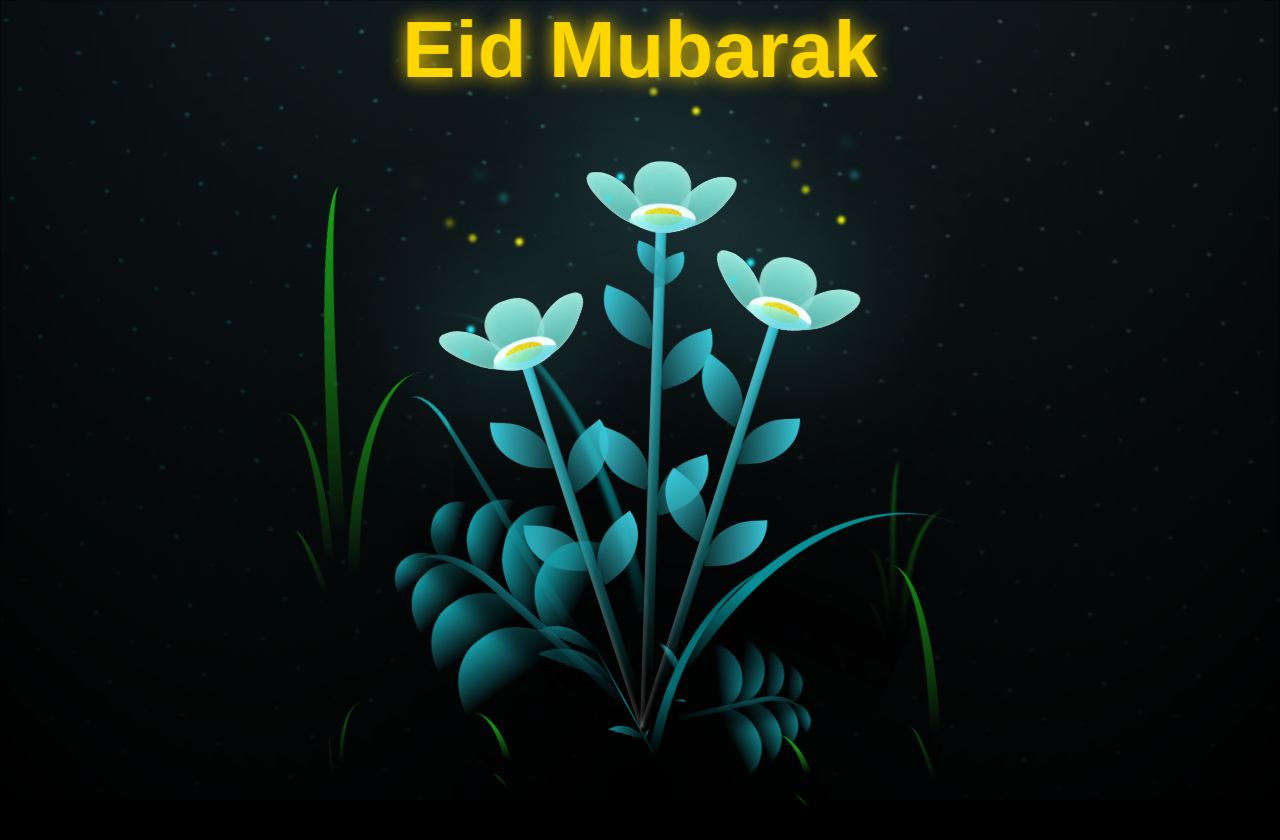
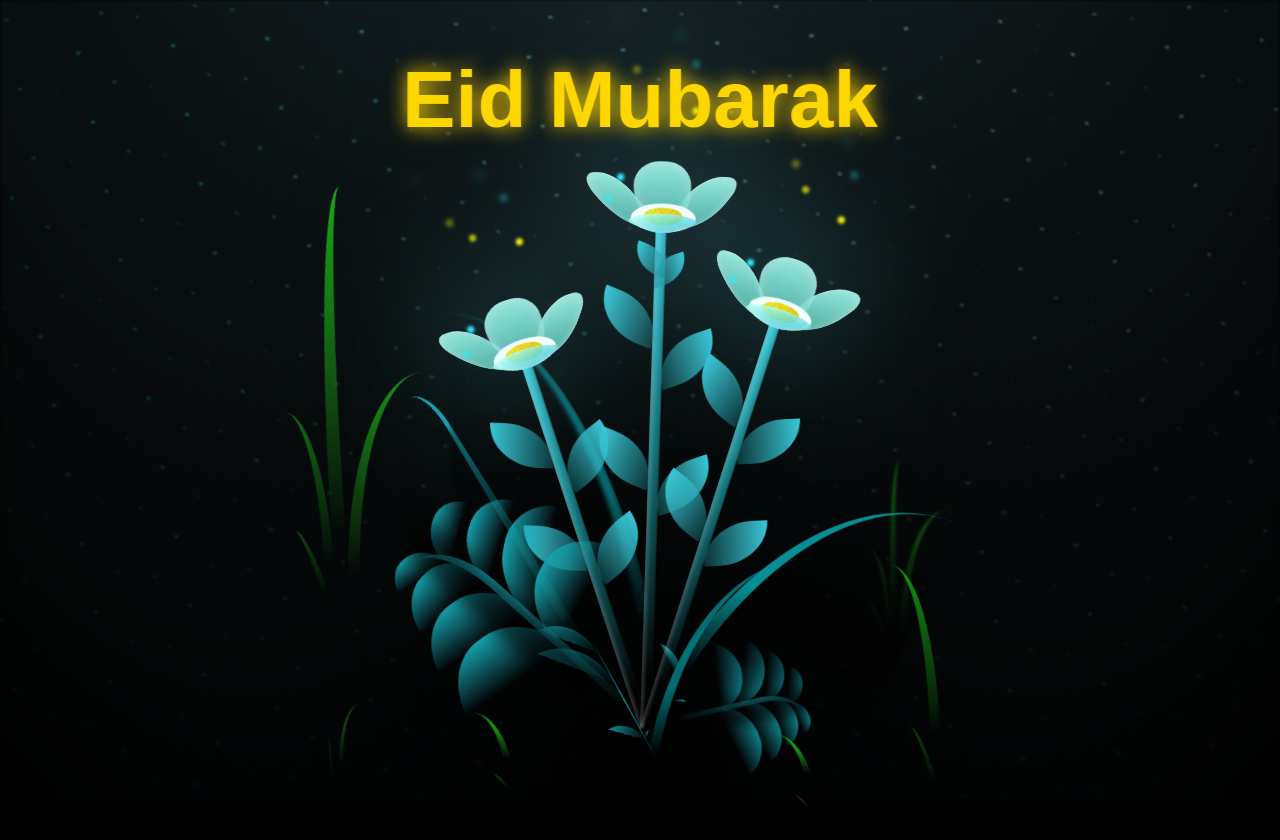
Before and after one commit to lamarafat/eidMessage, a website: page index.html in a window 1280 px wide. Drawn offline with Linux system fonts and the light colour scheme; a web font is replaced by a local one.

Commit message:
eid message

```diff
--- a/main.scss
+++ b/main.scss
@@ -22,7 +22,7 @@ body {
 
 .eid-message {
   position: absolute;
-  top: 0%;
+  top: 100px;
   left: 50%;
   transform: translate(-50%, -50%);
   font-family: "Winky Sans", sans-serif;
```
Also changed, not shown: main.css.
